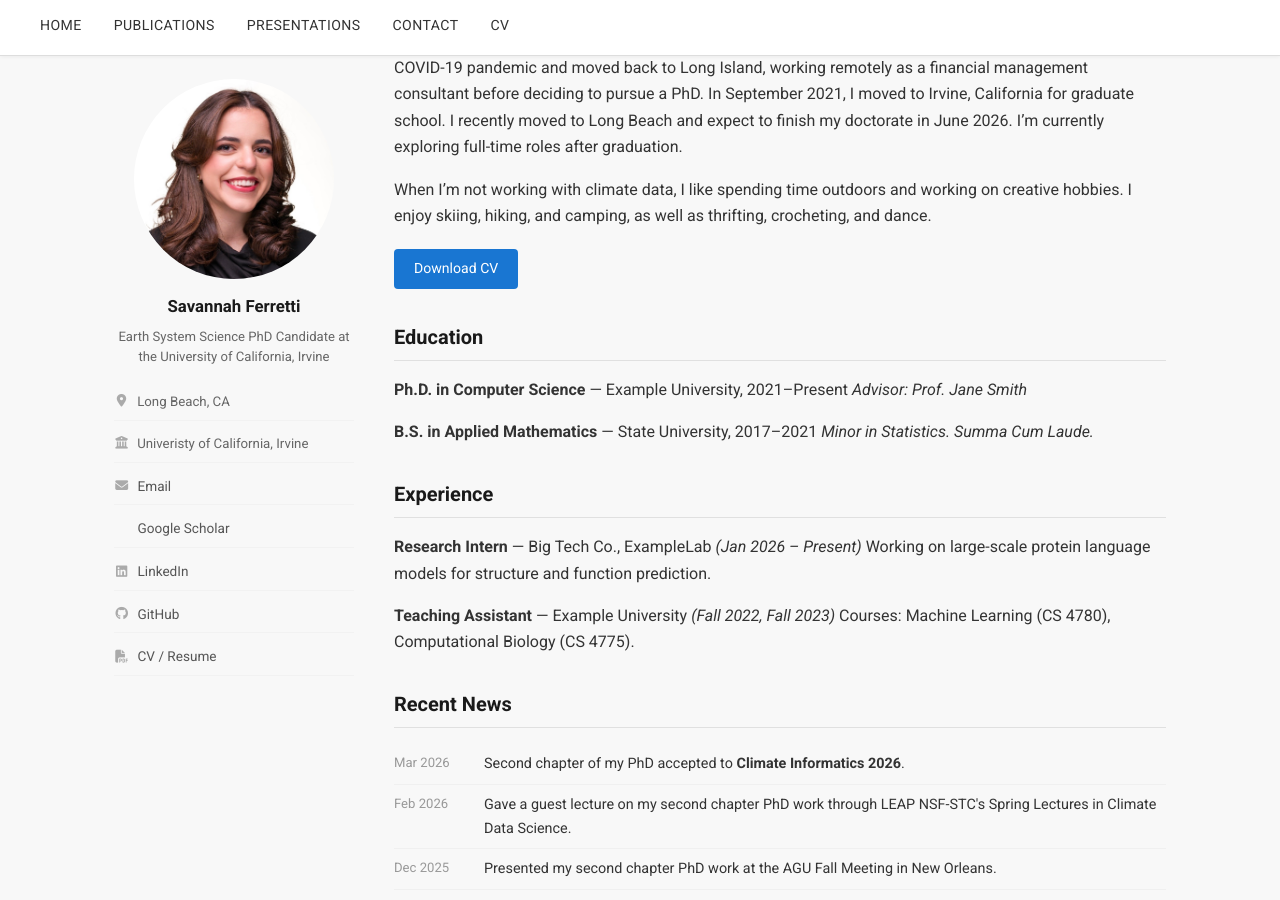
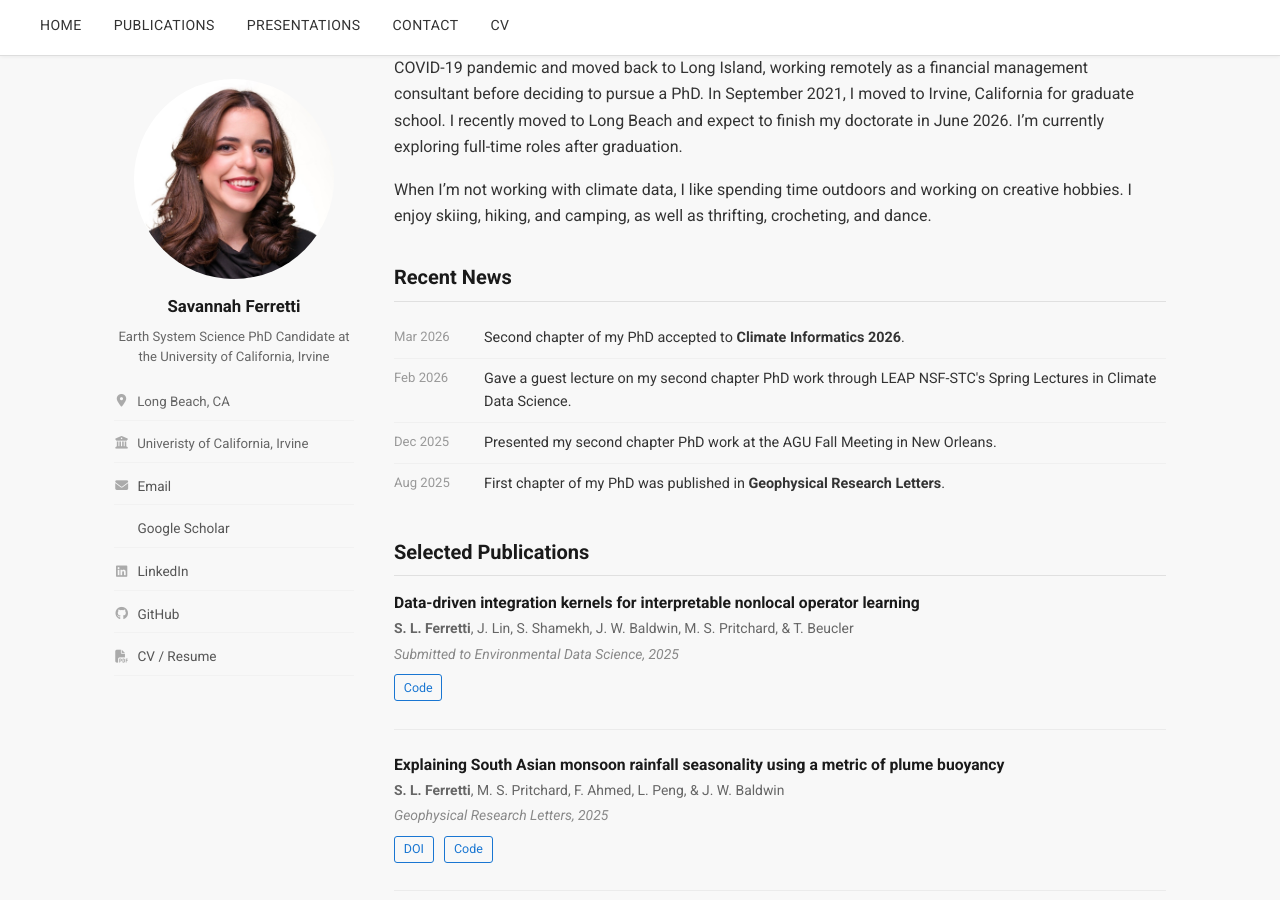
Before and after one commit to savannahferretti/savannahferretti.github.io, a Jekyll site: the page built from pages/index.md, in a window 1280 px wide and 900 px high, scrolled down 518 px. Built offline with Jekyll 4.4.1, drawn with Linux system fonts in a browser that asks for light colours; a style sheet for code colours, icons or effects is not loaded.

Commit message:
Update index.md

```diff
--- a/pages/index.md
+++ b/pages/index.md
@@ -19,25 +19,6 @@ I care about building tools and workflows that make climate science more reprodu
 I’m originally from Long Island, New York. I studied Earth and Atmospheric Sciences at Cornell University in Ithaca, where I also co-founded the [Cornell University Dance Team](https://cornell.campusgroups.com/cudt/home/). I graduated in December 2020 during the COVID-19 pandemic and moved back to Long Island, working remotely as a financial management consultant before deciding to pursue a PhD. In September 2021, I moved to Irvine, California for graduate school. I recently moved to Long Beach and expect to finish my doctorate in June 2026. I’m currently exploring full-time roles after graduation.
 
 When I’m not working with climate data, I like spending time outdoors and working on creative hobbies. I enjoy skiing, hiking, and camping, as well as thrifting, crocheting, and dance.
-
-[Download CV](/files/resume.pdf){: .button }
-
-
-## Education
-
-**Ph.D. in Computer Science** — Example University, 2021–Present
-*Advisor: Prof. Jane Smith*
-
-**B.S. in Applied Mathematics** — State University, 2017–2021
-*Minor in Statistics. Summa Cum Laude.*
-
-## Experience
-
-**Research Intern** — Big Tech Co., ExampleLab *(Jan 2026 – Present)*
-Working on large-scale protein language models for structure and function prediction.
-
-**Teaching Assistant** — Example University *(Fall 2022, Fall 2023)*
-Courses: Machine Learning (CS 4780), Computational Biology (CS 4775).
 
 ## Recent News
 
```
